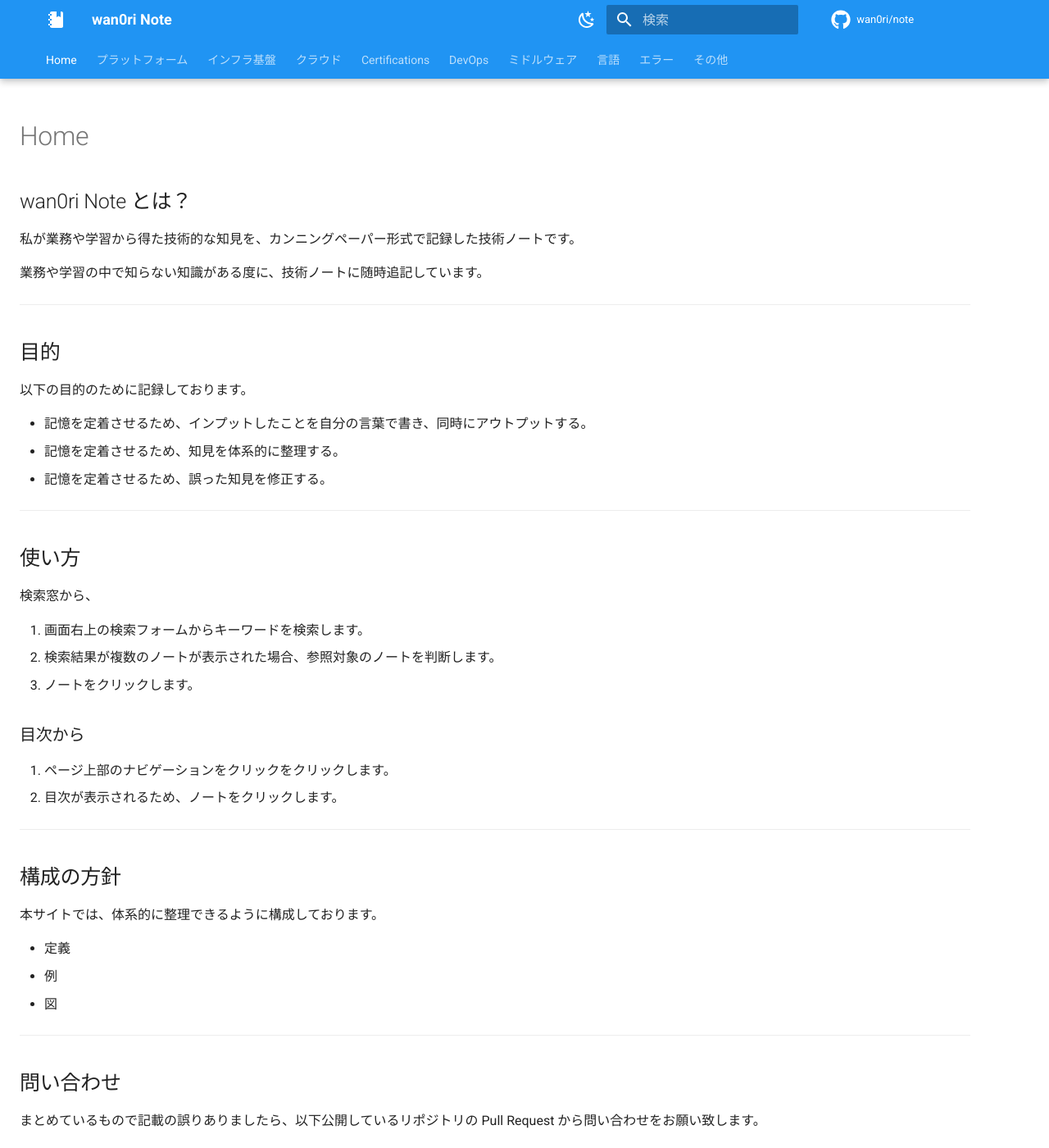
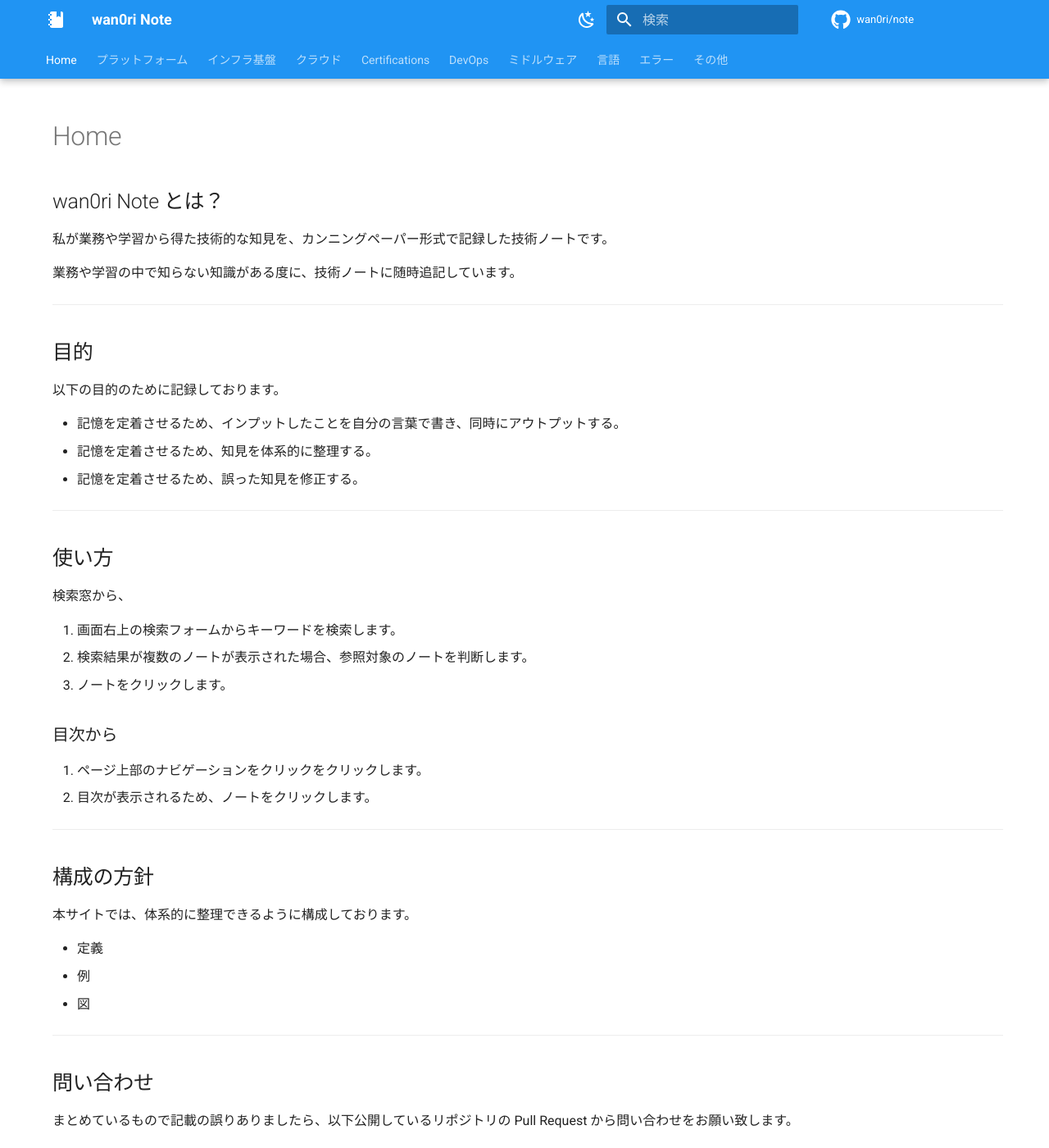
Before and after one commit to wan0ri/note, an MkDocs documentation site: the page built from docs/index.md, in a window 1280 px wide and 1400 px high. Shown: the whole window at 82% size. Built offline with MkDocs 1.6.1 and Material for MkDocs 9.7.7, drawn with Linux system fonts in a browser that asks for light colours; comment, search, counter and statistics services are not loaded.

Commit message:
feat: 左ナビ非表示時に本文コンテナを中央寄せに保つスタイルを追加

```diff
--- a/docs/stylesheets/extra.css
+++ b/docs/stylesheets/extra.css
@@ -27,9 +27,10 @@
   display: none;
 }
 
-/* 左ナビ非表示時に余白を詰めて本文を広げる */
+/* 左ナビ非表示時でも本文コンテナを中央寄せに保つ */
 @media screen and (min-width: 960px) {
   .md-main__inner {
-    margin-left: 0;
+    margin-left: auto;
+    margin-right: auto;
   }
 }
```
